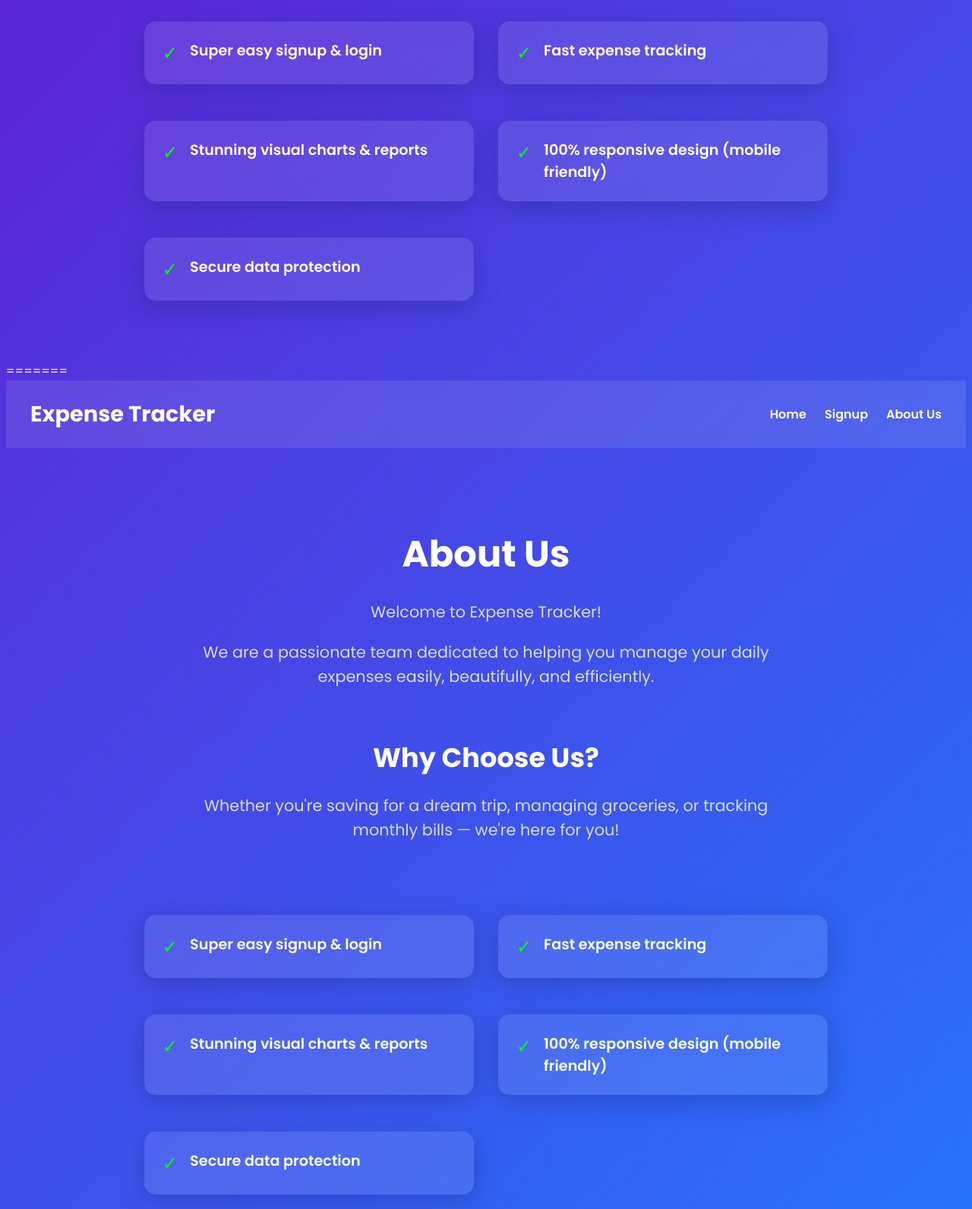
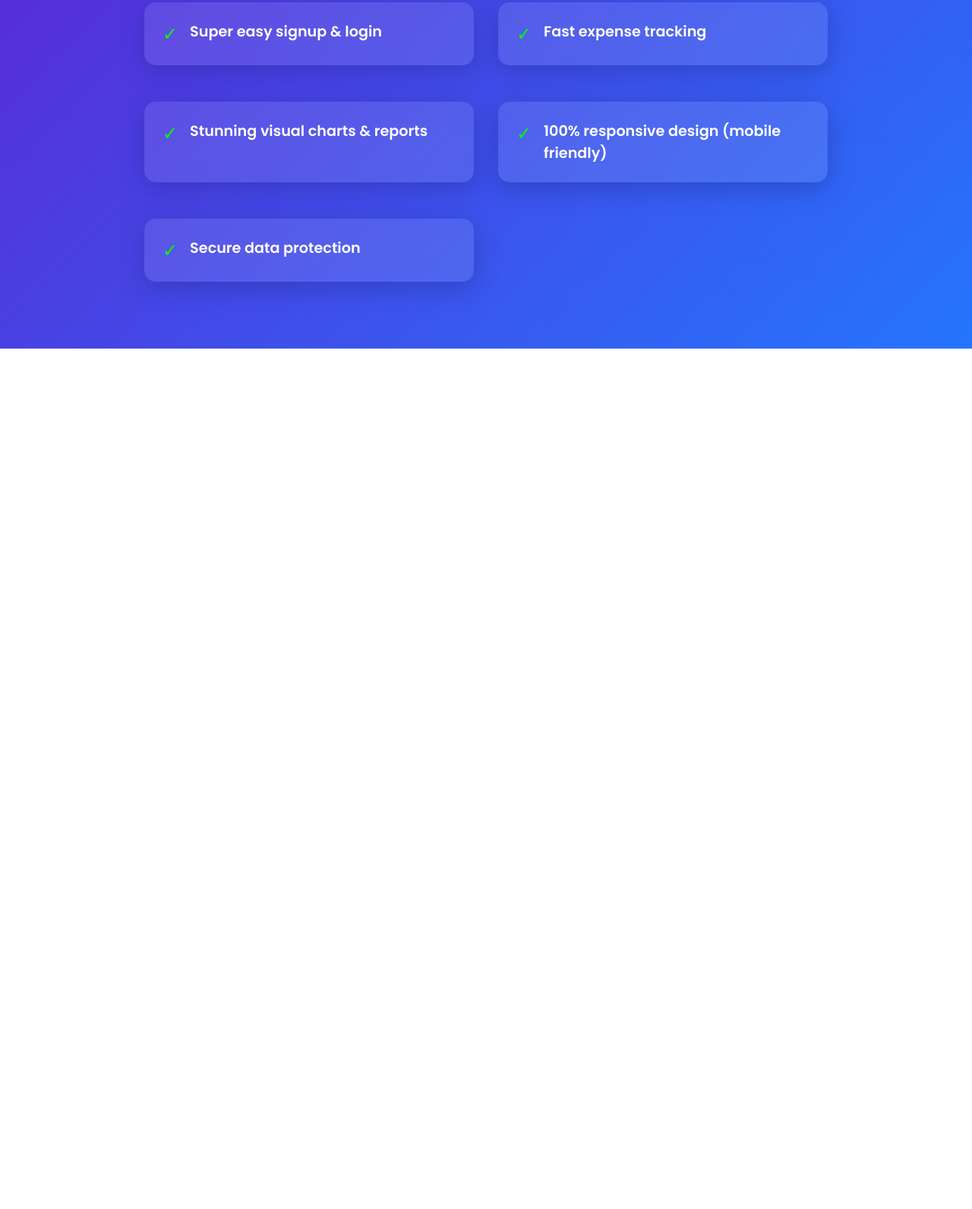
Before and after one commit to Taniya-khasdeo/ExpenseTracker, a plain HTML site: page about.html in a window 1280 px wide. Shown: the part 708-2300 px from the top of the page at 76% size. After the commit the page ends 1167 px from the top, so only its background shows below. Drawn offline with Linux system fonts and the light colour scheme.

Commit message:
Updated about.html and signup.html

```diff
--- a/about.html
+++ b/about.html
@@ -1,4 +1,3 @@
-<<<<<<< HEAD
 <!DOCTYPE html>
 <html lang="en">
 <head>
@@ -56,63 +55,3 @@
     </div>
   </section>
 </body>
-=======
-<!DOCTYPE html>
-<html lang="en">
-<head>
-  <meta charset="UTF-8">
-  <meta name="viewport" content="width=device-width, initial-scale=1.0">
-  <title>About Us - Expense Tracker</title>
-  <link href="https://fonts.googleapis.com/css2?family=Poppins:wght@300;400;600;700&display=swap" rel="stylesheet">
-  <link rel="stylesheet" href="style.css">
-</head>
-<body>
-  <nav class="navbar">
-    <div class="logo">Expense Tracker</div>
-    <ul class="nav-links">
-      <li><a href="index.html">Home</a></li>
-      <li><a href="signup.html">Signup</a></li>
-      <li><a href="about.html">About Us</a></li>
-    </ul>
-  </nav>
-
-  <section class="about-section">
-    <div class="about-content">
-      <h1>About Us</h1>
-      <p>Welcome to Expense Tracker!</p>
-      <p>We are a passionate team dedicated to helping you manage your daily expenses easily, beautifully, and efficiently.</p>
-
-      <div class="about-image">
-        <!-- You can add an image here if desired -->
-      </div>
-
-      <h2>Why Choose Us?</h2>
-      <p>Whether you're saving for a dream trip, managing groceries, or tracking monthly bills — we're here for you!</p>
-    </div>
-
-    <div class="benefits-container">
-      <div class="benefit-item">
-        <span class="check-icon">✓</span>
-        <span class="benefit-text">Super easy signup & login</span>
-      </div>
-      <div class="benefit-item">
-        <span class="check-icon">✓</span>
-        <span class="benefit-text">Fast expense tracking</span>
-      </div>
-      <div class="benefit-item">
-        <span class="check-icon">✓</span>
-        <span class="benefit-text">Stunning visual charts & reports</span>
-      </div>
-      <div class="benefit-item">
-        <span class="check-icon">✓</span>
-        <span class="benefit-text">100% responsive design (mobile friendly)</span>
-      </div>
-      <div class="benefit-item">
-        <span class="check-icon">✓</span>
-        <span class="benefit-text">Secure data protection</span>
-      </div>
-    </div>
-  </section>
-</body>
->>>>>>> 168a1f156e4ac1d135eb9fa9f25559a365304c42
-</html>
```
Also changed, not shown: signup.html (+1 -51 lines).
